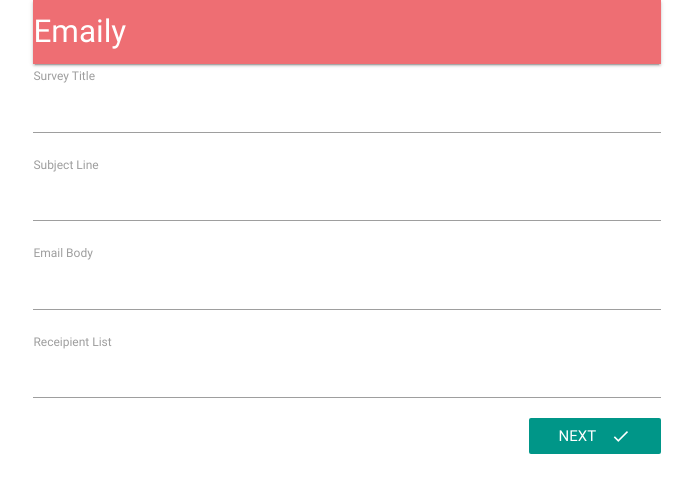
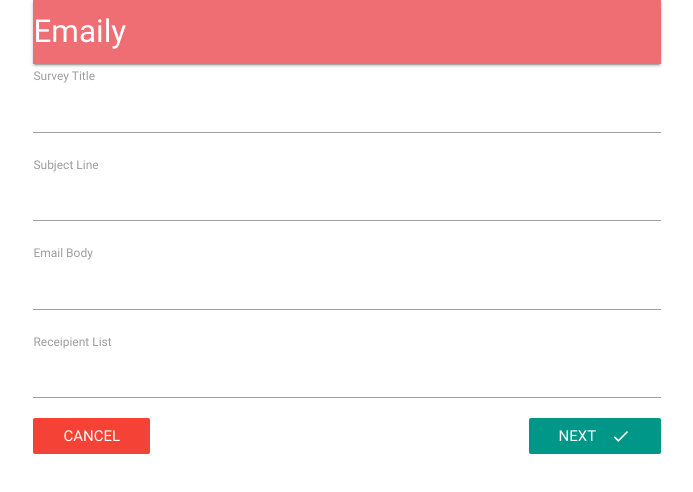
Before and after one commit to Anfz/UDEMY_FULLSTACK_REACT_SERVER, a React (Create React App) app in the folder client/: page /surveys/new in a window 1280 px wide. Shown: the top 492 px of the page, without its empty margins (293-986 px from the left). Built offline with nearby package versions, Linux system fonts and the light colour scheme; no server answers.

Commit message:
added in cancel link

```diff
--- a/client/src/components/surveys/SurveyForm.js
+++ b/client/src/components/surveys/SurveyForm.js
@@ -1,6 +1,7 @@
 import _ from 'lodash';
 import React, {Component} from 'react';
 import {reduxForm, Field} from 'redux-form';
+import {Link} from 'react-router-dom';
 import SurveyField from './SurveyField';
 
 const FIELDS = [
@@ -27,6 +28,9 @@
       <div>
         <form onSubmit={this.props.handleSubmit(values => console.log(values))}>
           {this.renderFields()}
+          <Link to="/surveys" className="red btn-flat white-text">
+            Cancel
+          </Link>
           <button type="submit" className="teal btn-flat right white-text" >
             Next <i className="material-icons right">done</i>
           </button>
```
